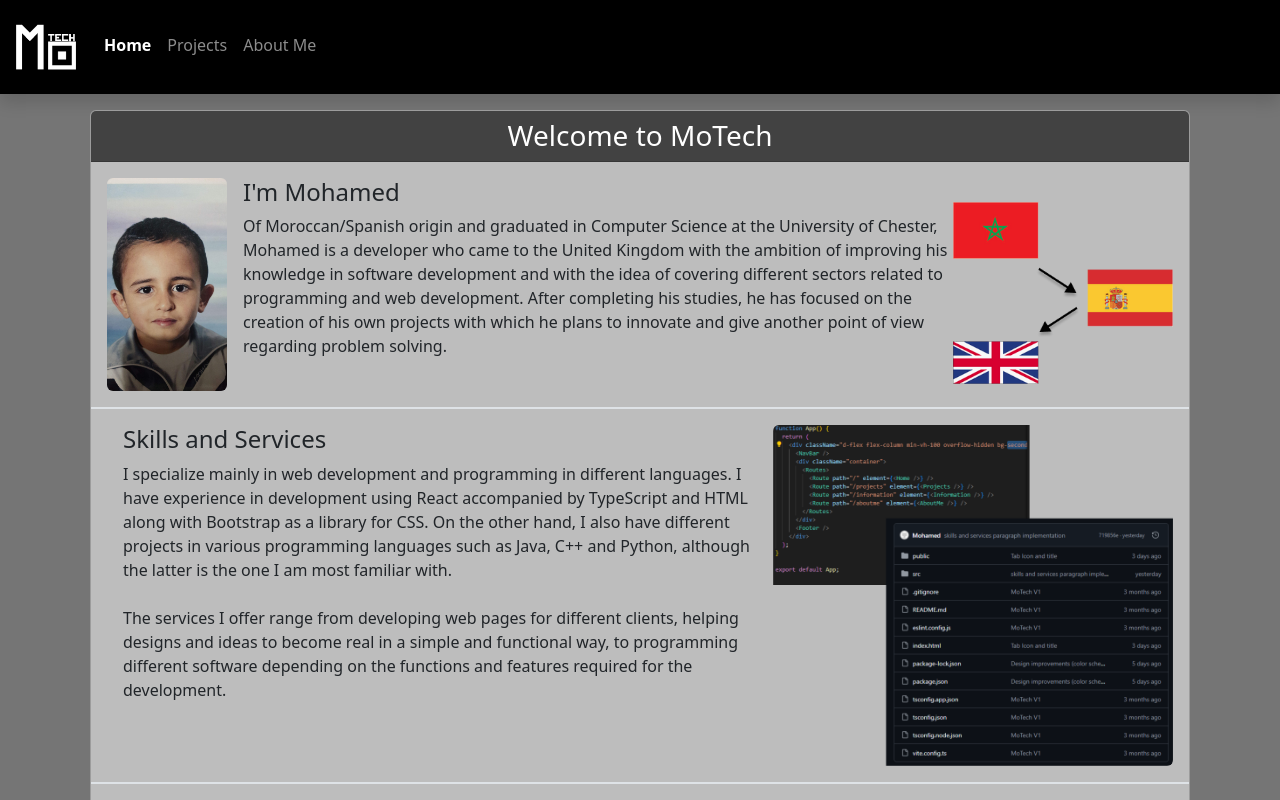
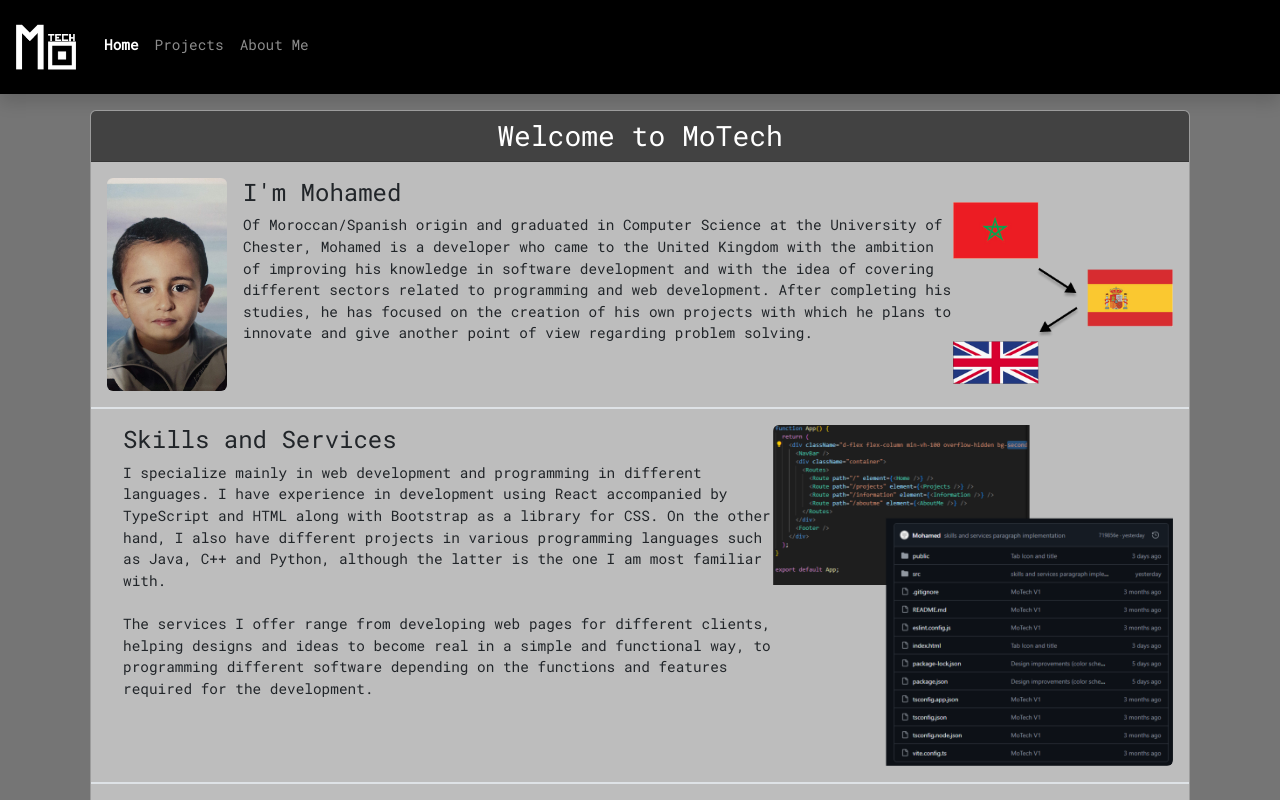
Before and after one commit to Mohamed-git-TJ/mo-tech, a React (Vite) app: page / in a window 1280 px wide. Shown: the top 800 px of the page. Built offline with nearby package versions, Linux system fonts and the light colour scheme.

Commit message:
changes in font-family and size

```diff
--- a/src/App.css
+++ b/src/App.css
@@ -1,3 +1,15 @@
+
 .navbar-nav .nav-item .nav-item:hover{
     color:black;
 }
+
+
+@font-face {
+    font-family: 'roboto';
+    src: url(./fonts/roboto-mono-latin-400-normal.ttf)
+  }
+
+.roboto{
+    font-family: roboto;
+    font-size: 90%;
+}
--- a/src/App.tsx
+++ b/src/App.tsx
@@ -8,13 +8,14 @@ import Information from "./pages/Information";
 import AboutMe from "./pages/AboutMe";
 import Home from "./pages/Home";
 import { Route, Routes } from "react-router-dom";
+import "./App.css";
 
 // (importar logo en el futuro) import imagePath from ''
 // let items = ["Home", "Projects", "Information", "Contact Me"];
 //<MainCard imgSrcPath={imagePath1} imgSrcPath1={imagePath}></MainCard>;
 function App() {
   return (
-    <div className="d-flex flex-column min-vh-100 overflow-hidden bg-secondary">
+    <div className="roboto d-flex flex-column min-vh-100 overflow-hidden bg-secondary">
       <NavBar />
       <div className="container">
         <Routes>
```
Also changed, not shown: src/fonts/roboto-mono-latin-400-normal.ttf (added).
